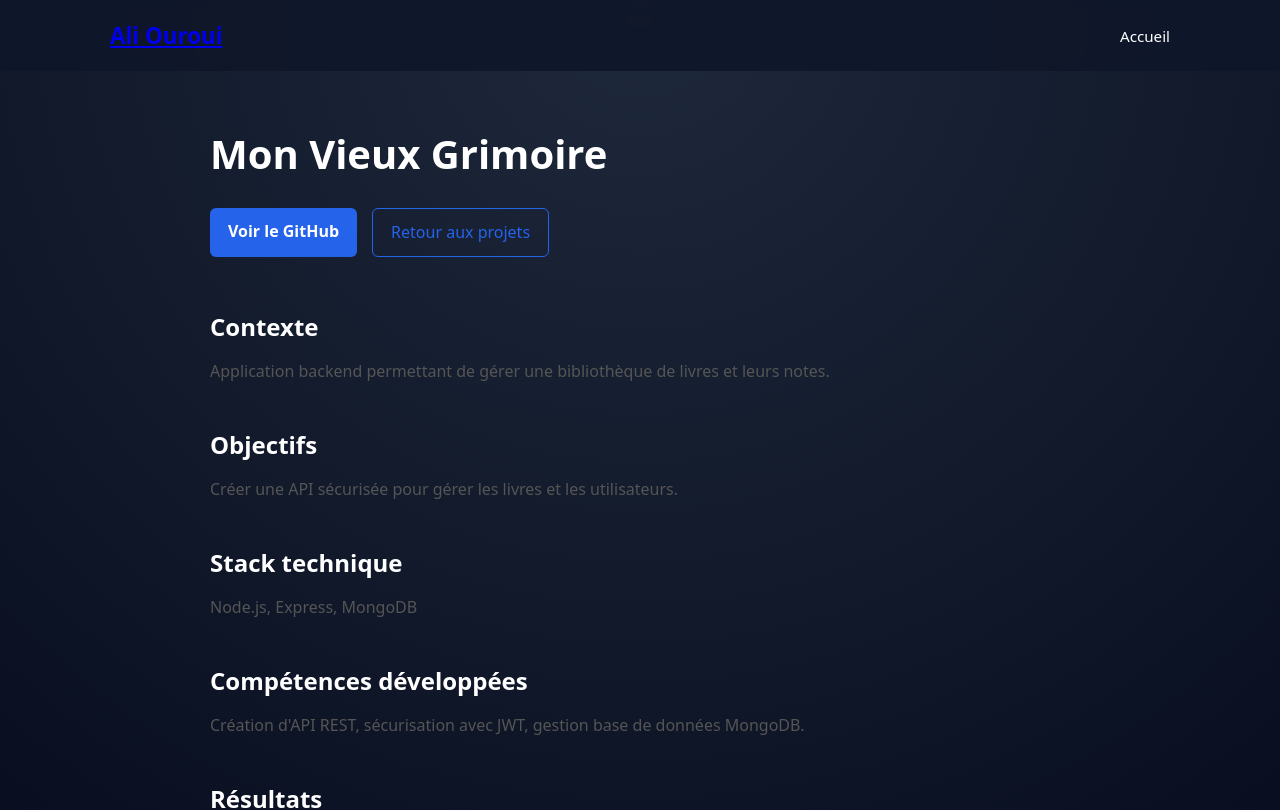
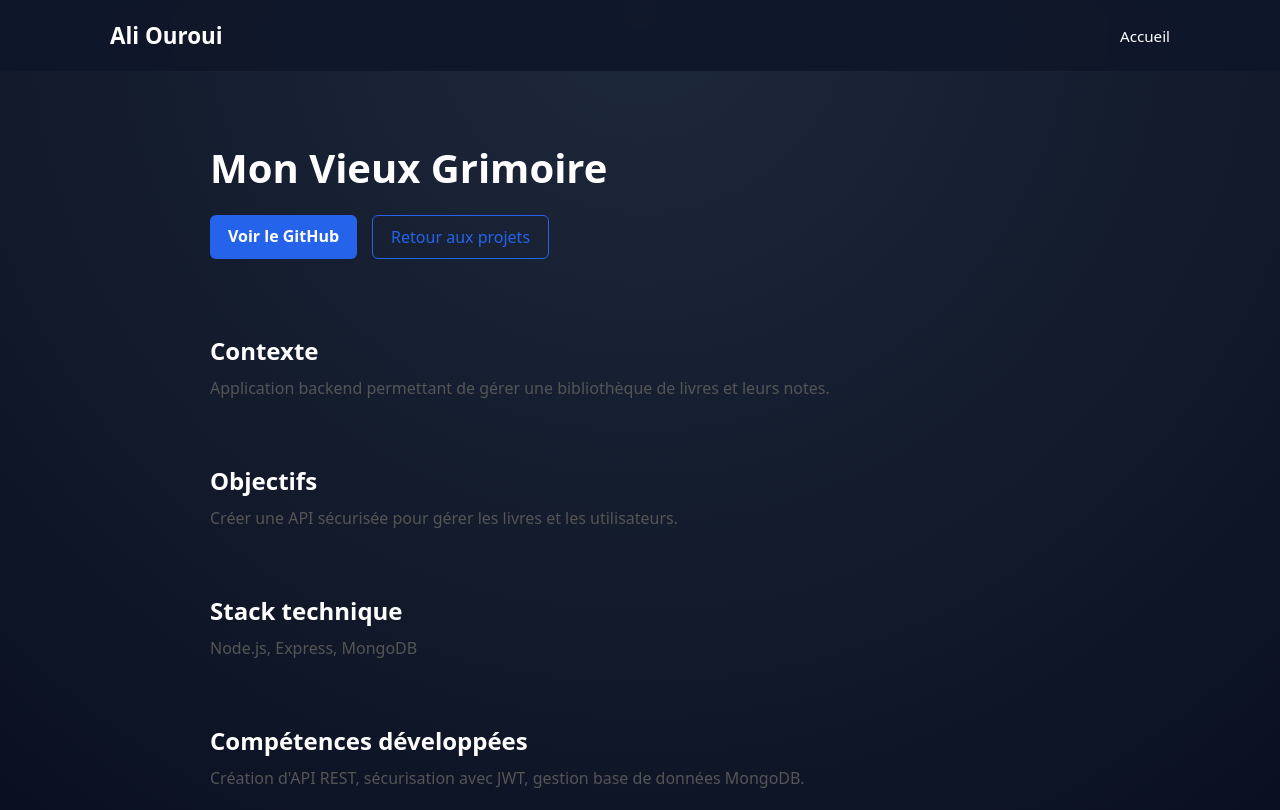
Before and after one commit to Ali-926/portfolio-developpeur, a React (Vite) app in the folder portfolio/: page /project/grimoire in a window 1280 px wide. Shown: the top 810 px of the page. Built offline with nearby package versions, Linux system fonts and the light colour scheme.

Commit message:
Implemented NotFound Page and enhanced navbar styles

```diff
--- a/portfolio/src/components/navbar.css
+++ b/portfolio/src/components/navbar.css
@@ -19,6 +19,13 @@
 .logo {
   font-size: 1.4rem;
   font-weight: bold;
+  text-decoration: none;
+  color: white;
+  transition: color 0.3s ease;
+}
+
+.logo:hover {
+  color: #38bdf8;
 }
 
 .nav-links {
--- /dev/null
+++ b/portfolio/src/pages/NotFound.jsx
@@ -0,0 +1,18 @@
+import { Link } from "react-router-dom";
+import "../styles/Notfound.css";
+
+function NotFound() {
+  return (
+    <main className="notfound">
+      <h1>404 - Page introuvable</h1>
+
+      <p>La page que vous recherchez n'existe pas.</p>
+
+      <Link to="/" className="btn-primary">
+        Retour à l'accueil
+      </Link>
+    </main>
+  );
+}
+
+export default NotFound;
--- a/portfolio/src/pages/ProjectPage.jsx
+++ b/portfolio/src/pages/ProjectPage.jsx
@@ -1,20 +1,14 @@
 import { useParams, Link } from "react-router-dom";
 import projects from "../data/ProjectContext";
 import "../styles/projectPage.css";
+import NotFound from "./NotFound";
 
 function ProjectPage() {
   const { id } = useParams();
   const project = projects.find((p) => p.id === id);
 
   if (!project) {
-    return (
-      <main className="project-page">
-        <h1>Projet introuvable</h1>
-        <Link to="/" className="btn-primary">
-          Retour à l'accueil
-        </Link>
-      </main>
-    );
+    return <NotFound />;
   }
 
   return (
--- a/portfolio/src/router/AppRouter.jsx
+++ b/portfolio/src/router/AppRouter.jsx
@@ -4,6 +4,7 @@ import MainLayout from "../layout/MainLayout";
 import Home from "../pages/Home";
 import ProjectPage from "../pages/ProjectPage";
 import ScrollToTop from "../components/ScrollToTop";
+import NotFound from "../pages/NotFound";
 
 function AppRouter() {
   return (
@@ -12,7 +13,7 @@ function AppRouter() {
       <Routes>
         <Route element={<MainLayout />}>
           <Route path="/" element={<Home />} />
-
+          <Route path="*" element={<NotFound />} />
           <Route path="/project/:id" element={<ProjectPage />} />
         </Route>
       </Routes>
--- /dev/null
+++ b/portfolio/src/styles/NotFound.css
@@ -0,0 +1,35 @@
+.notfound {
+  display: flex;
+  flex-direction: column;
+  justify-content: center;
+  align-items: center;
+  min-height: 90vh;
+  text-align: center;
+  padding: 20px;
+}
+
+.notfound h1 {
+  font-size: 4rem;
+  color: var(--color-primary);
+  margin-bottom: 20px;
+}
+
+.notfound p {
+  font-size: 2rem;
+  color: var(--color-text-secondary);
+  margin-bottom: 20px;
+}
+
+.notfound .btn-primary {
+  font-size: 1.5rem;
+  padding: 10px 20px;
+  background-color: var(--color-primary);
+  color: #fff;
+  text-decoration: none;
+  border-radius: 5px;
+  transition: background-color 0.3s;
+}
+
+.notfound .btn-primary:hover {
+  background-color: #007acc;
+}
--- a/portfolio/src/styles/projectPage.css
+++ b/portfolio/src/styles/projectPage.css
@@ -1,8 +1,20 @@
 .project-page {
   max-width: 900px;
   margin: auto;
-  padding: 120px 20px 80px;
-  line-height: 1.7;
+  padding: 140px 20px 80px;
+  min-height: 70vh;
+  display: flex;
+  flex-direction: column;
+  justify-content: center;
+  gap: 25px;
+}
+
+.project-page h1 {
+  font-size: 2.2rem;
+}
+
+.project-page .btn-primary {
+  width: fit-content;
 }
 
 .project-header {
```
